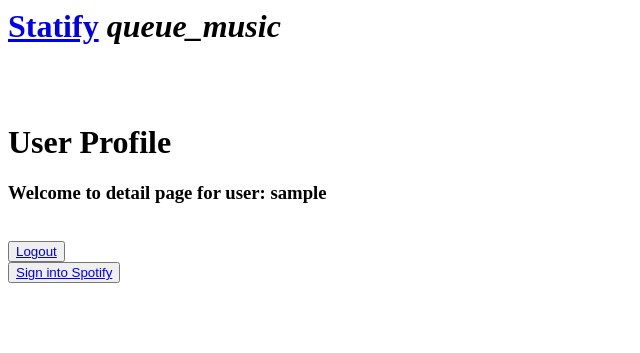
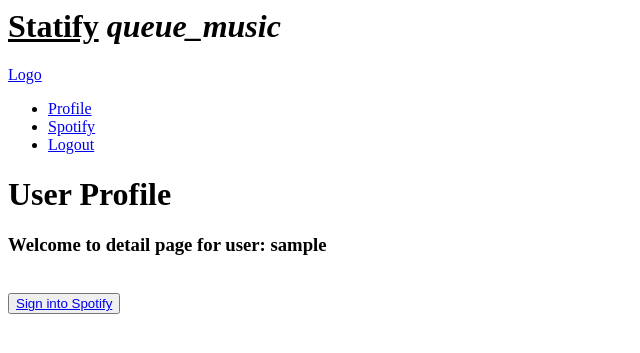
Before and after one commit to XanderRiga/spotify-stats, a Django app: page /statify/profile in a window 1280 px wide. Shown: the top 353 px of the page, without its empty margins (0-640 px from the left). Run offline with Django 3.2, Linux system fonts and the light colour scheme; the visitor is signed in with stand-in values (Sample User, id 1); some libraries are stand-ins or nearby versions.

Commit message:
moved navbar to logged in template for only pages once logged in

```diff
--- a/statify/templates/base.html
+++ b/statify/templates/base.html
@@ -7,10 +7,10 @@
 <head>
     <div class="container">
     <h1>
-        <a href="{% url 'statify:login_user' %}">Statify</a>
+        <a href="{% url 'statify:login_user' %}" style="color: black !important">Statify</a>
         <i class="material-icons medium">queue_music</i>
     </h1>
-    <br><br>
+    {% block navbar %}{% endblock navbar %}
     {% block head %}{% endblock head %}
     </div>
 </head>
--- /dev/null
+++ b/statify/templates/loggedin.html
@@ -0,0 +1,14 @@
+{% extends 'base.html' %}
+
+{% block navbar %}
+<nav>
+    <div class="nav-wrapper light-blue darken-1">
+        <a href="#" class="brand-logo right">Logo</a>
+        <ul id="nav-mobile" class="left hide-on-med-and-down">
+            <li><a href="{% url 'statify:profile' %}">Profile</a></li>
+            <li><a href="{% url 'statify:spotifyauth' %}">Spotify</a></li>
+            <li><a href="{% url 'statify:logout_user' %}">Logout</a></li>
+        </ul>
+    </div>
+</nav>
+{% endblock navbar %}
--- a/statify/templates/statify/profile.html
+++ b/statify/templates/statify/profile.html
@@ -1,4 +1,4 @@
-{% extends 'base.html' %}
+{% extends 'loggedin.html' %}
 
 {% block head %}
     <title>User Profile</title>
@@ -11,11 +11,6 @@
     <div class="row">
         <div class="col s6">
             <button>
-                <a href="{% url 'statify:logout_user' %}">Logout</a>
-            </button>
-        </div>
-        <div class="col s6">
-            <button>
                 <a href="{% url 'statify:spotifyauth' %}">Sign into Spotify</a>
             </button>
         </div>
--- a/statify/templates/statify/signup.html
+++ b/statify/templates/statify/signup.html
@@ -2,7 +2,7 @@
 
 {% block head %}
     <title>Welcome to Statify</title>
-    <h1>Sign up to Spotify to see your data</h1>
+    <h1>Sign up to see your data</h1>
 {% endblock head %}
 
 {% block body %}
--- a/statify/templates/statify/statshome.html
+++ b/statify/templates/statify/statshome.html
@@ -1,4 +1,4 @@
-{% extends 'base.html' %}
+{% extends 'loggedin.html' %}
 
 {% block head %}
     <title>{{ display_name }}</title>
--- a/statify/views.py
+++ b/statify/views.py
@@ -84,13 +84,18 @@ def callback(request, auth_token=None, refresh_token=None):
     else:
         auth_token = request.GET['code']
 
-    # save auth token and redirect to new page to get API data
+    # TODO save auth token and refresh to user object and redirect to new page to get API data
 
     return statshome(request, auth_token)
 
 
-def statshome(request, auth_token):
+def statshome(request, auth_token=None):
     """Shows basic stats for the user"""
+    if not auth_token:
+        # TODO need to get token saved from user or refresh if necessary for faster loading
+        # TODO so we don't have to go through spotifyauth every time
+        pass
+
     sp = spotipy.Spotify(auth=auth_token)
     sp.trace = False
     results = sp.current_user()
```
Also changed, not shown: statify/templates/statify/savedtracks.html (deleted, +0 -7 lines).
